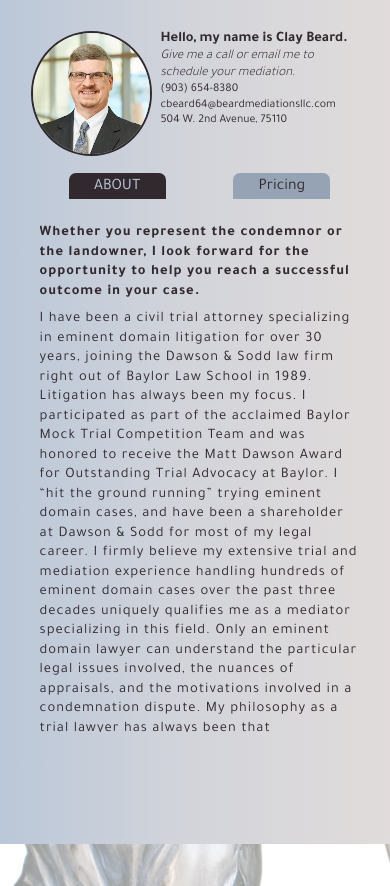
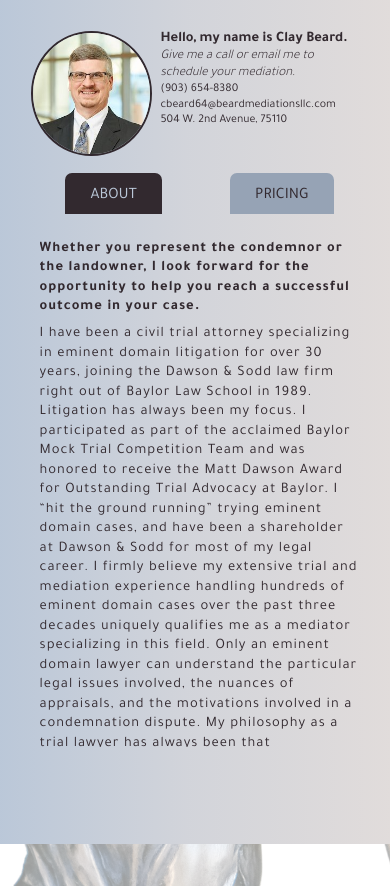
Before and after one commit to h-elliot/beard-mediations, a React (Create React App) app: page / in a window 390 px wide. Built offline with nearby package versions, Linux system fonts and the light colour scheme.

Commit message:
fix padding around mobile tabs

```diff
--- a/src/components/TabComponent.js
+++ b/src/components/TabComponent.js
@@ -12,7 +12,7 @@ export default function TabComponent() {
 					ABOUT
 				</Tab>
 				<Tab className='Tab-Titles' id='Tab-2'>
-					Pricing
+					PRICING
 				</Tab>
 			</TabList>
 
--- a/src/styles/TabComponent.css
+++ b/src/styles/TabComponent.css
@@ -53,7 +53,7 @@ Tab:hover {
 		margin-top: 2vh;
 		}
 	.Tab-Titles {
-		padding: .6vh 3vh .2vh 3vh;
+		padding: 1.6vh 3vh 1vh 3vh;
 	}
 	Tab  {
 		/* font-size: calc(2pt +1vmin); */
```
